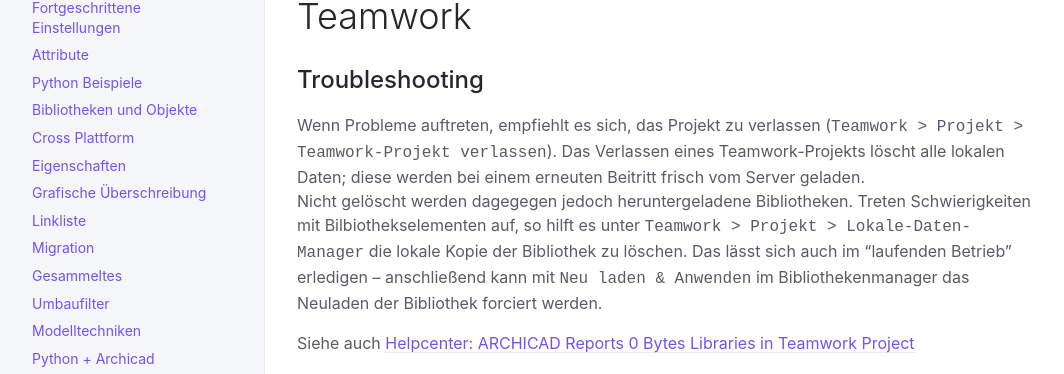
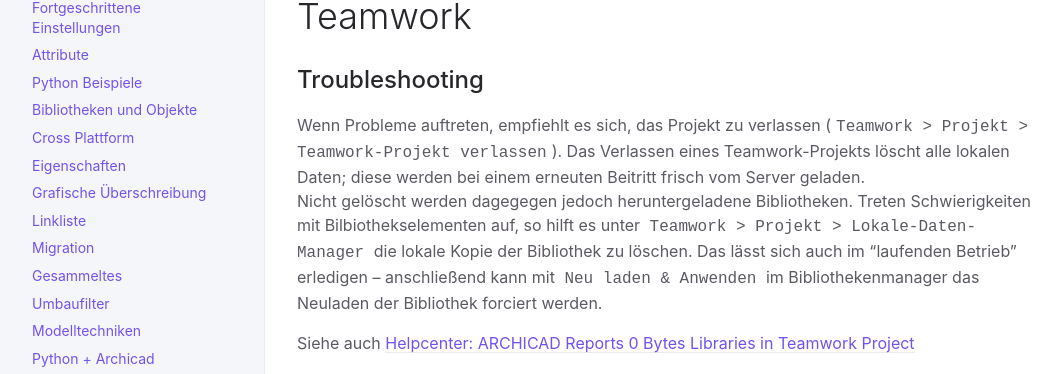
Before and after one commit to runxel/archicad-wiki, a Jekyll site: the page built from _pages/Teamwork/index.md, in a window 1280 px wide. Shown: the part 114-488 px from the top of the page, without its empty margins (107-1171 px from the left). Built offline with Jekyll 4.4.1, drawn with Linux system fonts in a browser that asks for light colours.

Commit message:
better typography

```diff
--- a/_sass/overrides.scss
+++ b/_sass/overrides.scss
@@ -40,3 +40,7 @@ summary {
         content: "▸ ";
     }
 }
+
+samp {
+    margin: 0 5px;
+}
```
